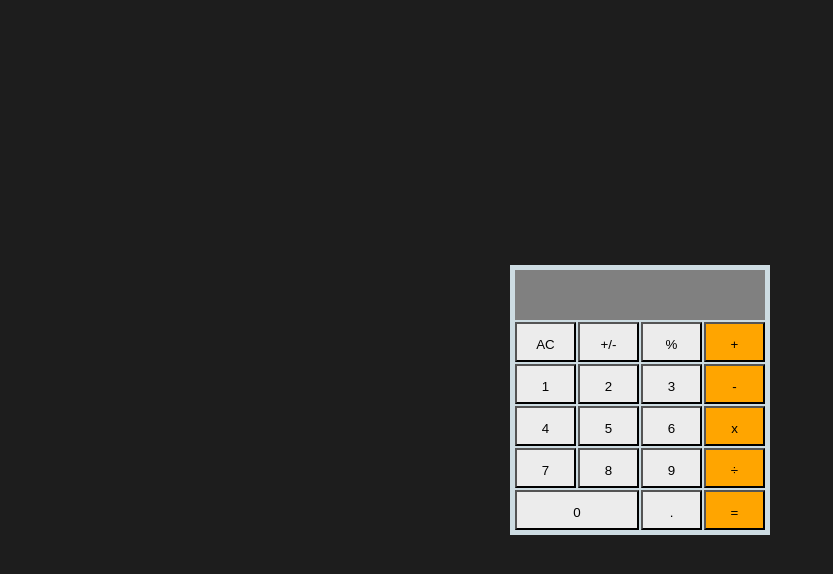
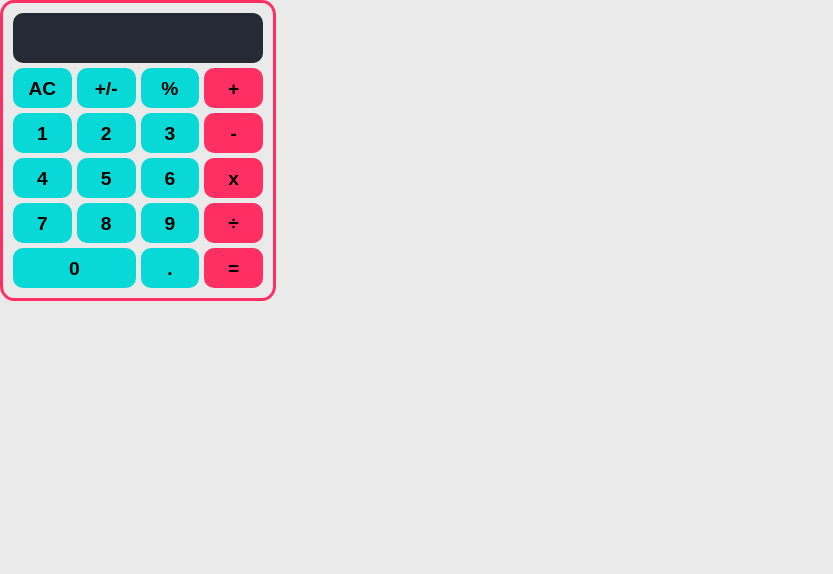
Before and after one commit to MahdiAghaali/math-magicians, a React (Create React App) app: page / in a window 1280 px wide. Shown: the top 574 px of the page, without its empty margins (0-833 px from the left). Built offline with nearby package versions, Linux system fonts and the light colour scheme.

Commit message:
Add styling for pages

```diff
--- a/src/App.css
+++ b/src/App.css
@@ -3,37 +3,50 @@
   width: 100vw;
   height: 100vh;
   display: flex;
-  justify-content: center;
-  align-items: center;
-  align-content: center;
   flex-direction: column;
   font-size: 1.2rem;
+  background-color: var(--charom);
+  color: var(--dovom);
+}
+
+:root {
+  --yekom: #08d9d6;
+  --dovom: #252a34;
+  --sevom: #ff2e63;
+  --charom: #eaeaea;
 }
 
 .calculator {
-  background-color: #cddce2;
+  background-color: var(--charom);
   display: grid;
   grid-template-columns: 1fr 1fr 1fr 1fr;
-  gap: 2px;
-  padding: 5px;
+  gap: 5px;
+  padding: 10px;
   width: 250px;
+  border: 3px solid var(--sevom);
+  border-radius: 5%;
 }
 
 .display {
-  background-color: gray;
-  color: white;
+  color: var(--charom);
   grid-column: 1/ span 4;
   height: 40px;
   line-height: 40px;
   padding: 5px;
   text-align: right;
+  background-color: var(--dovom);
+  border-radius: 10px;
 }
 
 .button {
   text-align: center;
   height: 40px;
   line-height: 40px;
+  border: none;
   transition: all 0.2s;
+  border-radius: 10px;
+  font-weight: bold;
+  font-size: 1.2rem;
 }
 
 .button:hover {
@@ -42,7 +55,7 @@
 
 .digit,
 .other {
-  background-color: #ececec;
+  background-color: var(--yekom);
 }
 
 .digit:hover,
@@ -51,13 +64,54 @@
 }
 
 .operator {
-  background-color: orange;
+  background-color: var(--sevom);
 }
 
 .operator:hover {
   background-color: rgb(255, 186, 58);
 }
 
+.AC {
+  background-color: var(--yekom);
+}
+
 .zero {
   grid-column: 1/ span 2;
 }
+
+header {
+  background-color: var(--dovom);
+  border-bottom: 1px solid var(--sevom);
+  color: var(--charom);
+  display: flex;
+  align-items: center;
+  justify-content: space-around;
+  border-radius: 0 0 20px 20px;
+}
+
+header ul {
+  list-style: none;
+  display: flex;
+  gap: 20px;
+}
+
+header ul a {
+  text-decoration: none;
+  color: var(--charom);
+  transition: all 0.2s;
+}
+
+header ul a:hover {
+  color: var(--yekom);
+}
+
+section {
+  height: 100%;
+  padding: 5vw;
+}
+
+#calcSection {
+  display: flex;
+  align-items: flex-start;
+  justify-content: space-around;
+}
--- a/src/index.css
+++ b/src/index.css
@@ -15,5 +15,4 @@ body {
   -webkit-font-smoothing: antialiased;
   -moz-osx-font-smoothing: grayscale;
   display: flex;
-  background-color: rgb(29, 29, 29);
 }
```
